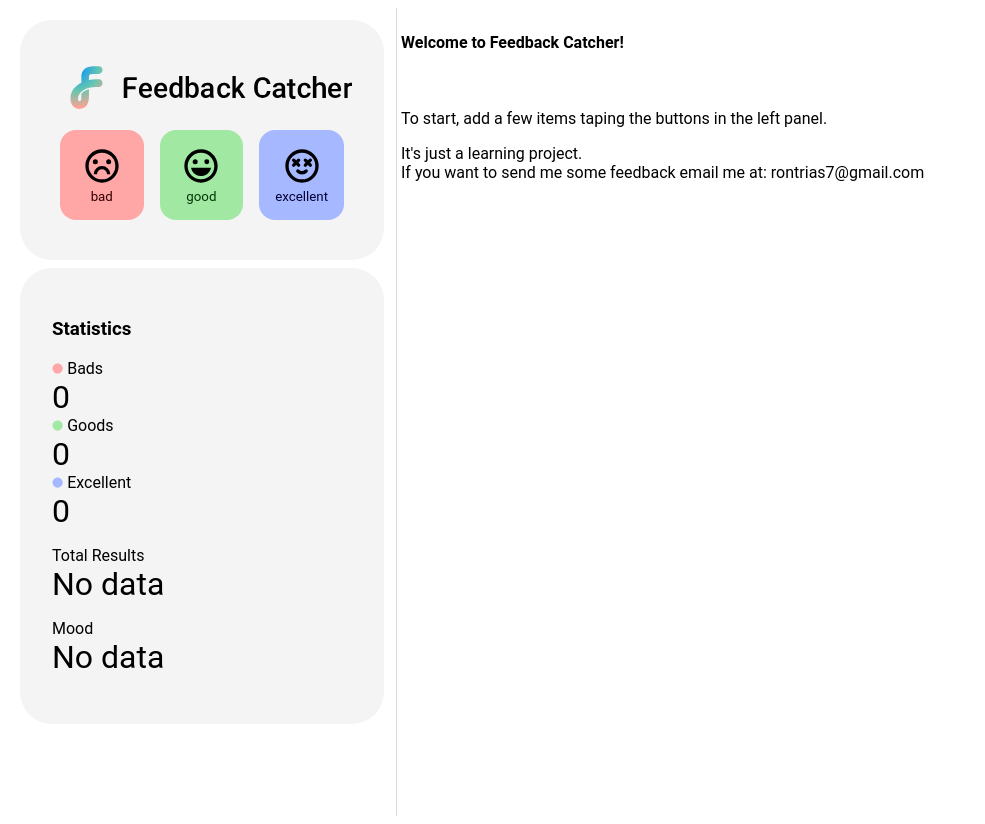
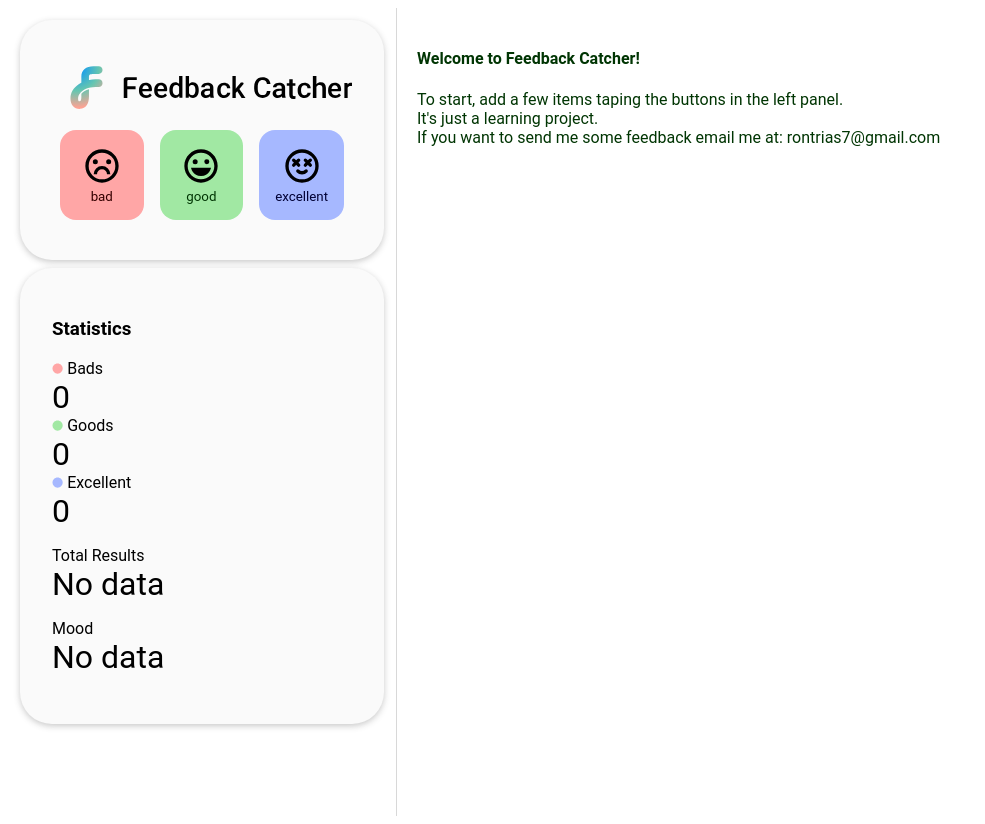
Before and after one commit to rontrias7/feedback-cartcher, a React (Create React App) app: page / in a window 1280 px wide. Shown: the whole page, without its empty margins (0-985 px from the left). Built offline with nearby package versions, Linux system fonts and the light colour scheme.

Commit message:
some UI changes

```diff
--- a/src/App.js
+++ b/src/App.js
@@ -157,10 +157,10 @@ const TotalAndAverage = ({results: {bad, good, excellent}}) => {
 
 const DisplayHistory = ({history}) => {
 
-  const welcomeMessage = <div>
-                          <h4>Welcome to Feedback Catcher! </h4> <br/>
-                          <p>To start, add a few items taping the buttons in the left panel.</p>
-                          <p>It's just a learning project. <br/> If you want to send me some feedback email me at: rontrias7@gmail.com</p>
+  const welcomeMessage = <div class="presentation">
+                          <h4>Welcome to Feedback Catcher! </h4>
+                          <p>To start, add a few items taping the buttons in the left panel.<br/>
+                          It's just a learning project. <br/> If you want to send me some feedback email me at: rontrias7@gmail.com</p>
 
                           </div>
 
--- a/src/app.scss
+++ b/src/app.scss
@@ -94,11 +94,11 @@ $excellent-txt: rgb(1, 0, 53);
 
 
 @mixin card {
-  background-color: #f4f4f4;
+  background-color: #fafafa;
   border-radius: 32px;
   padding: 32px;
   margin: 8px;
-  box-shadow: solid 2px 0px 4px rgba(0, 0, 0, 0.359);
+  box-shadow: 0px 2px 6px rgba(88, 88, 88, 0.322);
 }
 
 
@@ -301,3 +301,12 @@ footer {
   background-color: $excellent-back;
   grid-row: 2;
 }
+
+
+
+// PRESENTATION
+
+.presentation {
+  color:rgb(0, 53, 3);
+  padding: 16px;
+}
```
